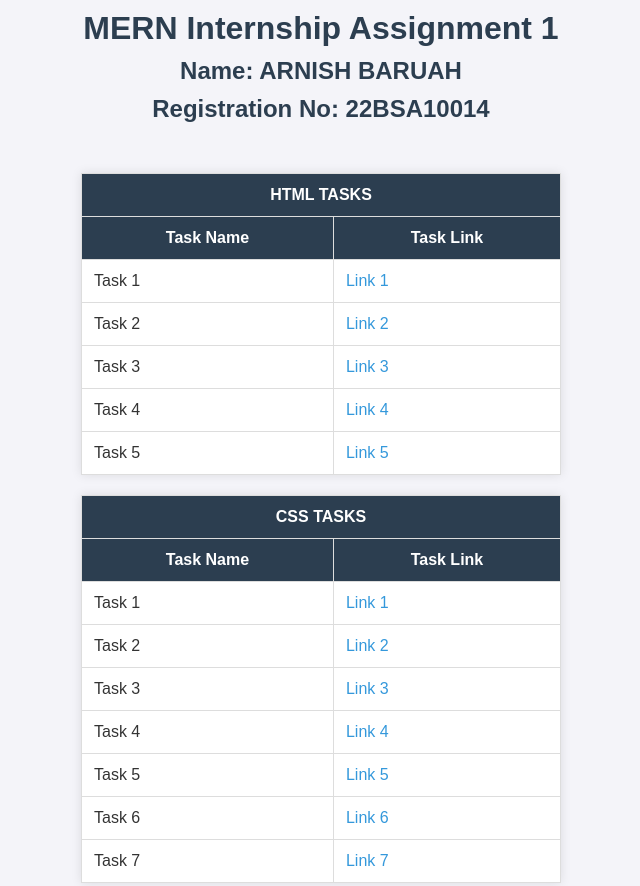
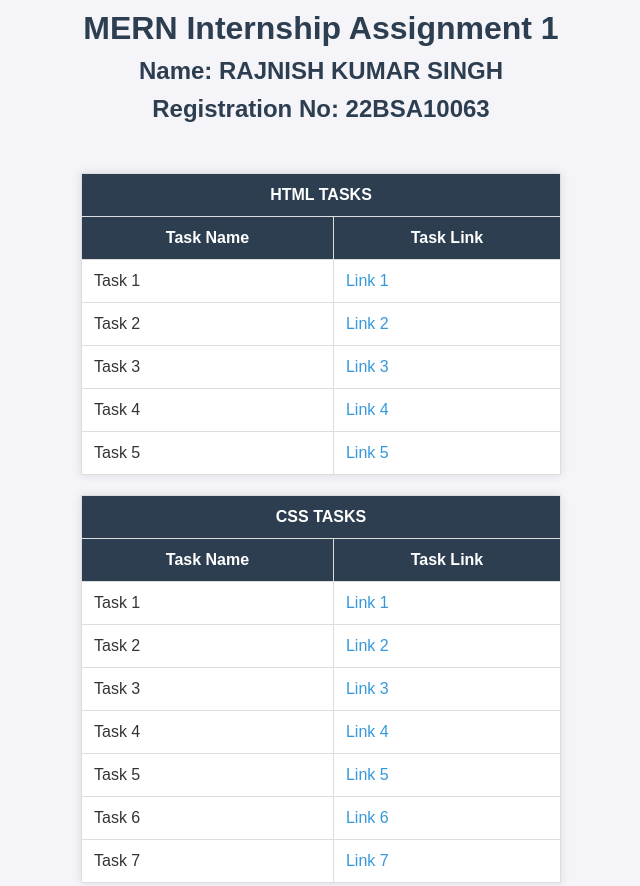
Before and after one commit to rajnishsingh777/MERN-Internship-Assignment-1, a plain HTML site: page index.html in a window 1280 px wide. Shown: the top 886 px of the page, without its empty margins (319-959 px from the left). Drawn offline with Linux system fonts and the light colour scheme.

Commit message:
Update index.html

```diff
--- a/index.html
+++ b/index.html
@@ -59,8 +59,8 @@
 <body>
     <header>
         <h1>MERN Internship Assignment 1</h1>
-        <h2>Name: ARNISH BARUAH</h2>
-        <h2>Registration No: 22BSA10014</h2>
+        <h2>Name: RAJNISH KUMAR SINGH</h2>
+        <h2>Registration No: 22BSA10063</h2>
     </header>
 
     <main>
```
